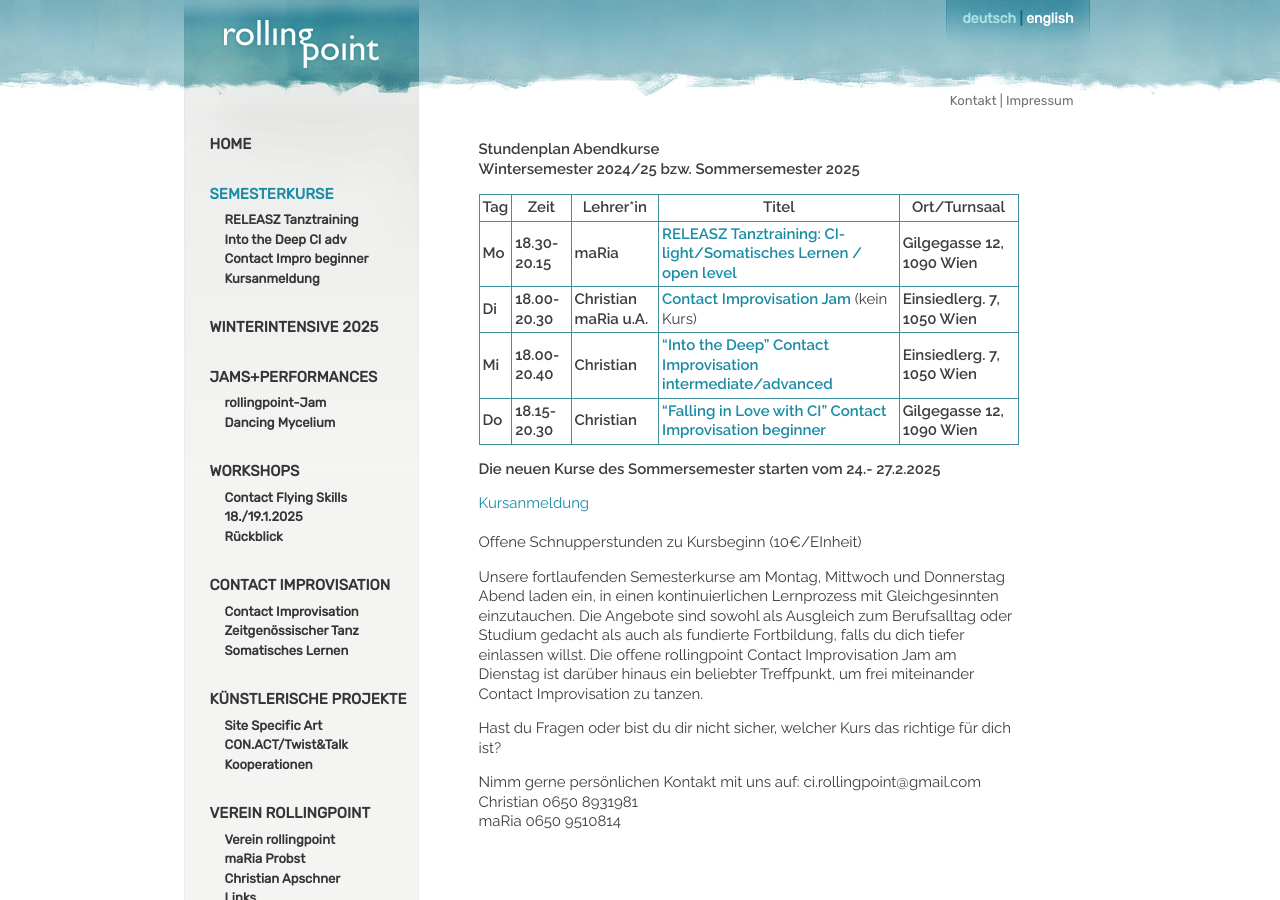
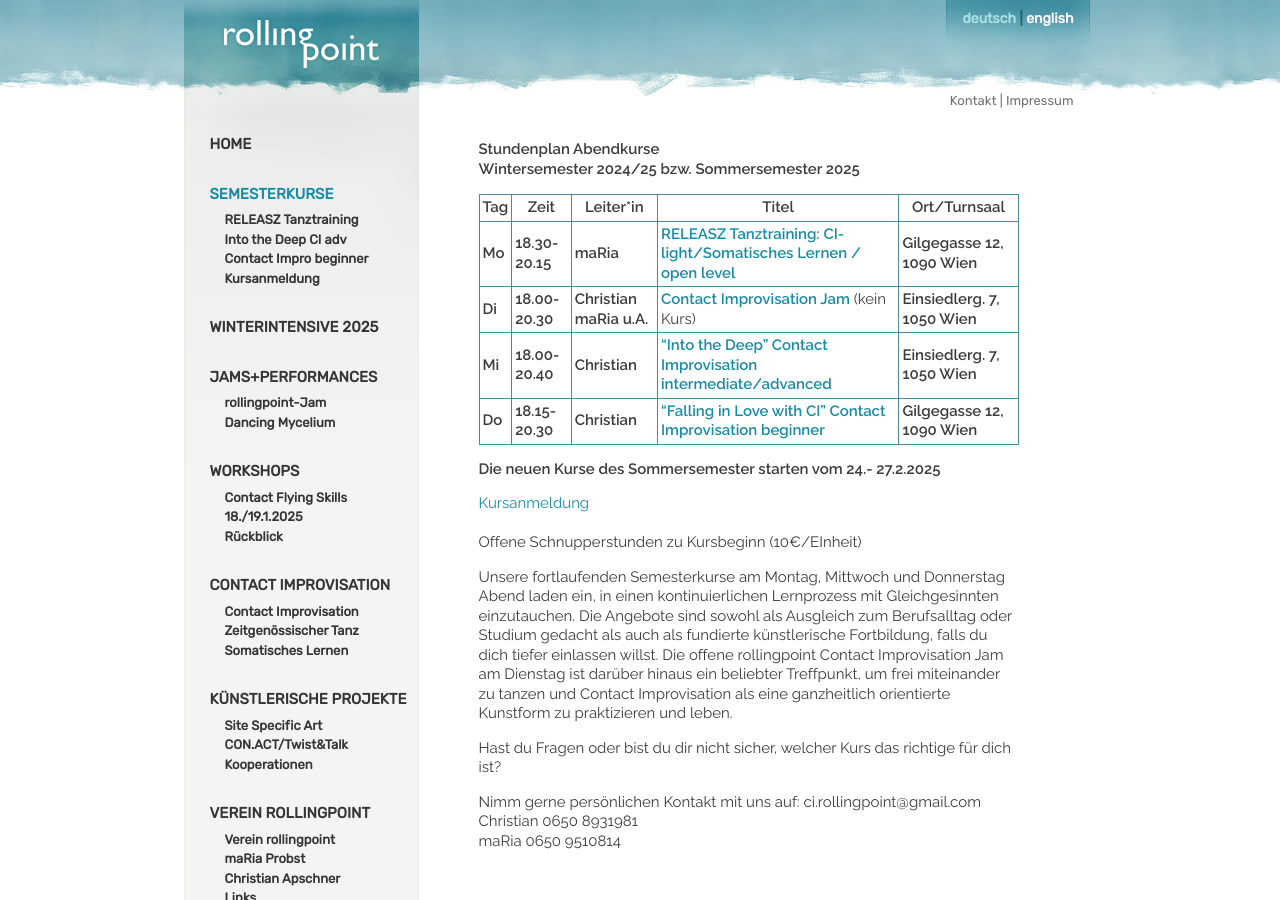
Before and after one commit to manulari/rollingpointat, a Jekyll site: the page built from _pages_de/kurse-1.md, in a window 1280 px wide and 900 px high. Built offline with Jekyll 4.4.1, drawn with Linux system fonts in a browser that asks for light colours; comment, search, counter and statistics services are not loaded.

Commit message:
Update page (de) “kurse-1”

```diff
--- a/_pages_de/kurse-1.md
+++ b/_pages_de/kurse-1.md
@@ -6,7 +6,7 @@ language: de
 **Stundenplan Abendkurse**\
 **Wintersemester 2024/25 bzw. Sommersemester 2025**
 
-| Tag    | Zeit            | Lehrer*in                | Titel                                                                           | Ort/Turnsaal                  |
+| Tag    | Zeit            | Leiter*in                | Titel                                                                           | Ort/Turnsaal                  |
 | ------ | --------------- | ------------------------ | ------------------------------------------------------------------------------- | ----------------------------- |
 | **Mo** | **18.30-20.15** | **maRia**                | **[RELEASZ Tanztraining: CI-light/Somatisches Lernen / open level](/releasze)** | **Gilgegasse 12, 1090 Wien**  |
 | **Di** | **18.00-20.30** | **Christian maRia u.A.** | **[Contact Improvisation Jam](/jams)** (kein Kurs)                              | **Einsiedlerg. 7, 1050 Wien** |
@@ -19,7 +19,7 @@ language: de
 \
 Offene Schnupperstunden zu Kursbeginn (10€/EInheit)
 
-Unsere fortlaufenden Semesterkurse am Montag, Mittwoch und Donnerstag Abend laden ein, in einen kontinuierlichen Lernprozess mit Gleichgesinnten einzutauchen. Die Angebote sind sowohl als Ausgleich zum Berufsalltag oder Studium gedacht als auch als fundierte Fortbildung, falls du dich tiefer einlassen willst. Die offene rollingpoint Contact Improvisation Jam am Dienstag ist darüber hinaus ein beliebter Treffpunkt, um frei miteinander Contact Improvisation zu tanzen.
+Unsere fortlaufenden Semesterkurse am Montag, Mittwoch und Donnerstag Abend laden ein, in einen kontinuierlichen Lernprozess mit Gleichgesinnten einzutauchen. Die Angebote sind sowohl als Ausgleich zum Berufsalltag oder Studium gedacht als auch als fundierte künstlerische Fortbildung, falls du dich tiefer einlassen willst. Die offene rollingpoint Contact Improvisation Jam am Dienstag ist darüber hinaus ein beliebter Treffpunkt, um frei miteinander zu tanzen und Contact Improvisation als eine ganzheitlich orientierte  Kunstform zu praktizieren und leben.
 
 Hast du Fragen oder bist du dir nicht sicher, welcher Kurs das richtige für dich ist?
 
```
